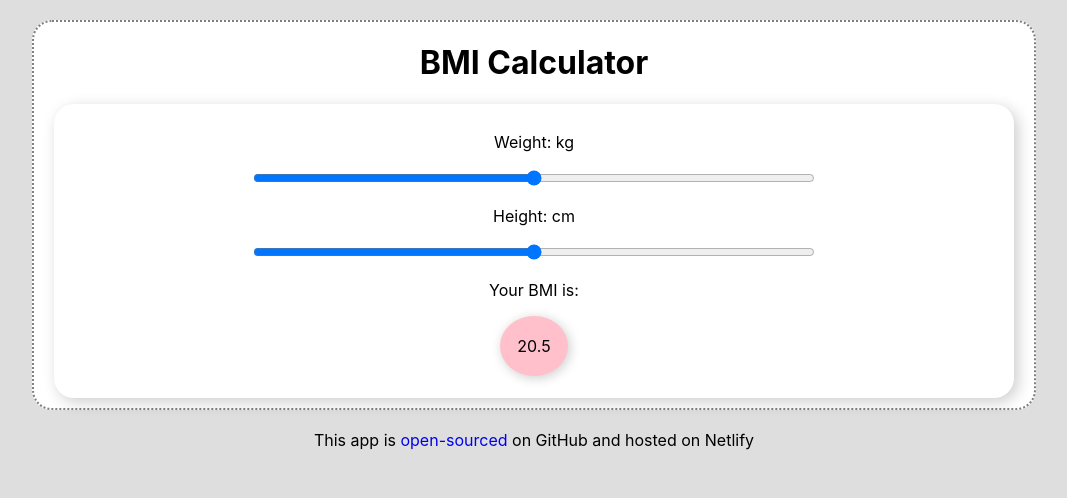
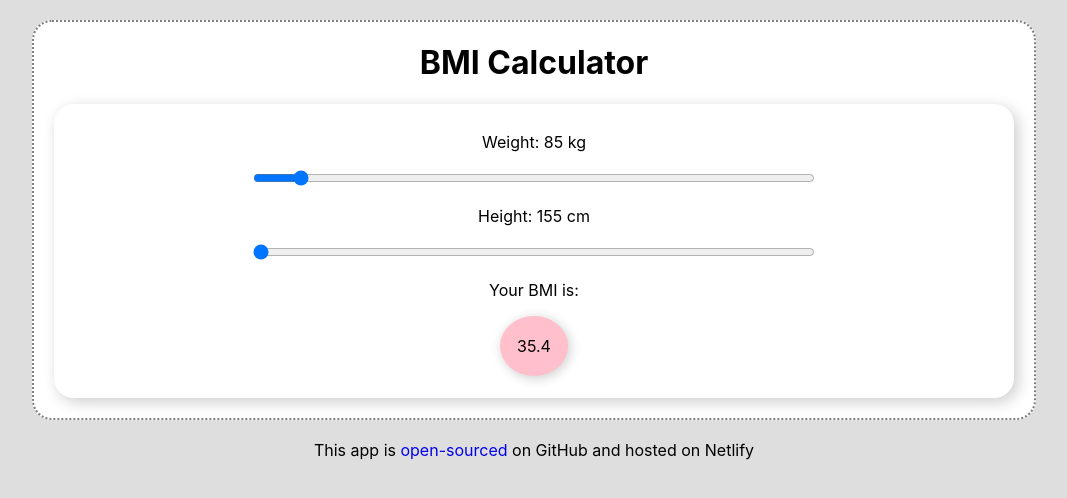
Before and after one commit to a-blaine/bmi-calculator-app, a React (Create React App) app: page / in a window 1280 px wide. Shown: the top 498 px of the page, without its empty margins (106-1173 px from the left). Built offline with nearby package versions, Linux system fonts and the light colour scheme.

Commit message:
Added functionality for calculator

```diff
--- a/src/App.css
+++ b/src/App.css
@@ -29,7 +29,7 @@
 .BmiCalculator .container {
   box-shadow: 4px 4px 15px rgba(0, 0, 0, 0.2);
   border-radius: 20px;
-  margin: 10px 20px;
+  margin: 10px 20px 20px;
   padding: 12px 12px;
 }
 
--- a/src/App.js
+++ b/src/App.js
@@ -4,7 +4,7 @@ import "./App.css";
 function App() {
   return (
     <div className="App">
-      <BmiCalculator />
+      <BmiCalculator defaultHeight={155} defaultWeight={85} />
       <footer>
         This app is <a href="/">open-sourced</a> on GitHub and hosted on Netlify
       </footer>
--- a/src/BmiCalculator.js
+++ b/src/BmiCalculator.js
@@ -1,17 +1,35 @@
-import React from "react";
+import React, { useState, useMemo } from "react";
 
-export default function BmiCalculator() {
+export default function BmiCalculator({ defaultHeight, defaultWeight }) {
+  const [height, setHeight] = useState(defaultHeight);
+  const [weight, setWeight] = useState(defaultWeight);
+
+  const updateHeight = (event) => {
+    let newHeight = event.target.value;
+    setHeight(newHeight);
+  };
+
+  const updateWeight = (event) => {
+    let newWeight = event.target.value;
+    setWeight(newWeight);
+  };
+
+  const calculateResult = useMemo(() => {
+    let calculatedHeight = height / 100;
+    return (weight / (calculatedHeight * calculatedHeight)).toFixed(1);
+  }, [height, weight]);
+
   return (
     <div className="BmiCalculator">
       <h1>BMI Calculator</h1>
       <div className="container">
-        <p>Weight: kg </p>
-        <input type="range" />
-        <p>Height: cm</p>
-        <input type="range" />
+        <p>Weight: {weight} kg </p>
+        <input type="range" min={36} max={230} onChange={updateWeight} />
+        <p>Height: {height} cm</p>
+        <input type="range" min={155} max={220} onChange={updateHeight} />
         <div>
           <p>Your BMI is: </p>
-          <p className="bmi-result">20.5</p>
+          <p className="bmi-result">{calculateResult}</p>
         </div>
       </div>
     </div>
```
